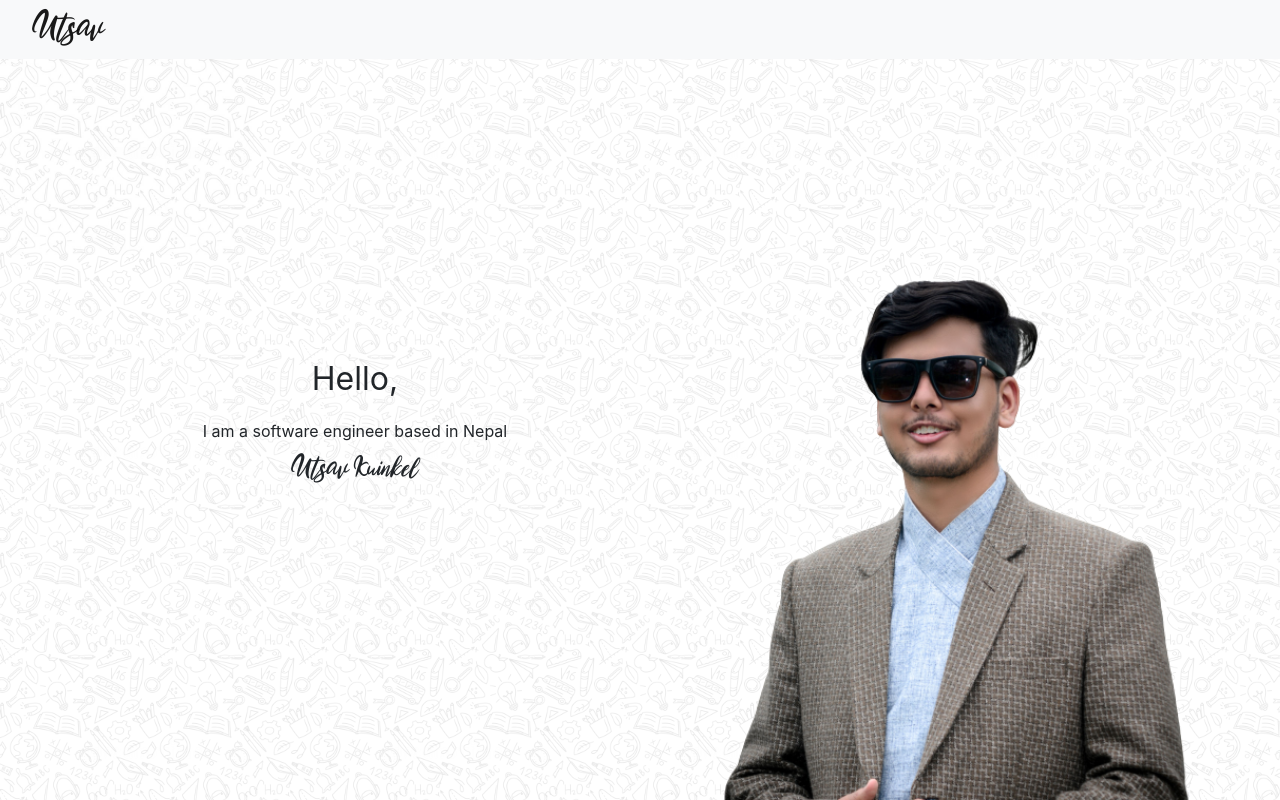
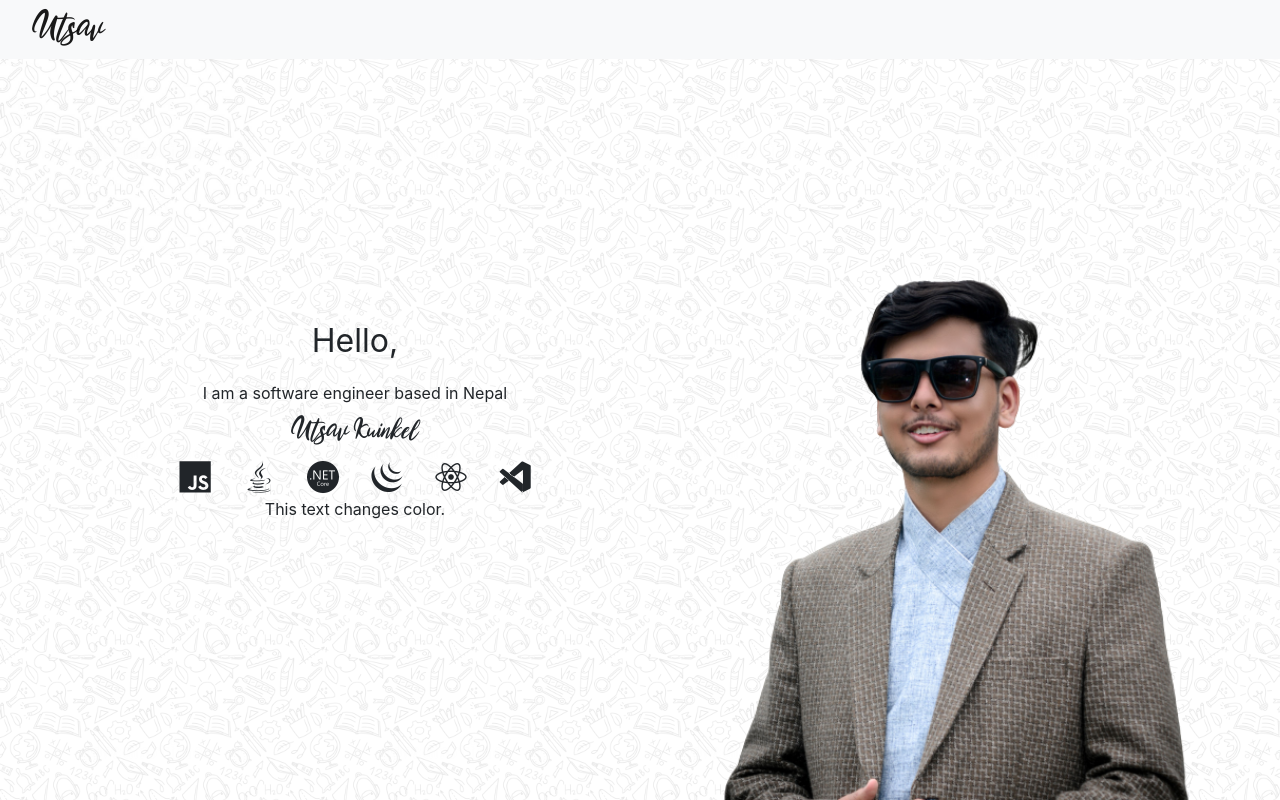
Before and after one commit to utshaav/utshaav, a React (Create React App) app: page /#/ in a window 1280 px wide. Built offline with nearby package versions, Linux system fonts and the light colour scheme.

Commit message:
Added icons and animation

```diff
--- a/public/index.html
+++ b/public/index.html
@@ -5,7 +5,9 @@
     <link rel="stylesheet"
       href="https://cdn.jsdelivr.net/npm/bootstrap@5.1.3/dist/css/bootstrap.min.css"
       integrity="sha384-1BmE4kWBq78iYhFldvKuhfTAU6auU8tT94WrHftjDbrCEXSU1oBoqyl2QvZ6jIW3"
-      crossorigin="anonymous">
+      crossorigin="anonymous"/>
+      <link rel="stylesheet" href="https://cdn.jsdelivr.net/gh/devicons/devicon@v2.15.1/devicon.min.css"/>
+
     <link rel="icon" href="%PUBLIC_URL%/favicon.ico" />
     <meta name="viewport" content="width=device-width, initial-scale=1" />
     <meta name="theme-color" content="#000000" />
--- a/src/App.tsx
+++ b/src/App.tsx
@@ -3,6 +3,7 @@ import logo from './logo.svg';
 import './App.scss';
 import Introduction from './screens/Introduction';
 import NavBar from './components/navbar/NavBar';
+import Loader from './components/Basics/Loader';
 
 function App() {
   return (
--- /dev/null
+++ b/src/Components/Basics/Loader.module.scss
@@ -0,0 +1,33 @@
+.main{
+    display: inline-block;
+    i {
+       padding: 0.5em;
+       font-size: 2em;
+      //  animation: zoom-in-zoom-out 1s ease infinite;
+    //    position: relative;
+    //    animation-duration: 6s;
+    }
+
+    // @for $i from 1 through 5 {
+
+    //     i:nth-child(#{$i}) {
+    //     //   background-color: lighten($base-color, $i * 5%);
+    //         animation-delay: $i * 1s;
+    //         // animation: zoom-in-zoom-out ease-out infinite;
+    //         animation-name: zoom-in-zoom-out;
+    //         animation-duration: 5s;
+    //         animation-iteration-count: infinite;
+
+    //     }
+    // }
+
+
+}
+
+@keyframes zoom-in-zoom-out {
+    50% {
+      font-size: 2em;
+      // padding-left: 1em;
+      // padding-right: 1em;
+    }
+}
--- /dev/null
+++ b/src/Components/Basics/Loader.tsx
@@ -0,0 +1,35 @@
+// import { prototype } from 'events';
+import React from 'react'
+import loader from './Loader.module.scss';
+interface prototype {
+  animate : boolean
+}
+
+const child = ()  => {
+  return(
+    <div className={loader.main}>
+          <i className="devicon-javascript-plain"></i>
+          <i className="devicon-java-plain"></i>
+          <i className="devicon-dotnetcore-plain"></i>
+          <i className="devicon-jquery-plain"></i>
+          <i className="devicon-react-plain"></i>
+          <i className="devicon-vscode-plain"></i>
+      </div>
+  )
+}
+
+const wrappedChild = ()  => {
+  return(
+    <div className={loader.animate}>
+      {child()}
+    </div>
+  )
+}
+
+function Loader({animate = false}: prototype) {
+  return(
+    animate ? wrappedChild() : child()
+  )
+}
+
+export default Loader
--- a/src/screens/Introduction.tsx
+++ b/src/screens/Introduction.tsx
@@ -1,5 +1,6 @@
 import React from "react";
 import image from "../assets/images/utsav.png";
+import Loader from "../components/Basics/Loader";
 import CodeSnipp from "../components/CodeSnipp/CodeSnipp";
 import "./Introduction.scss";
 
@@ -12,6 +13,8 @@ function Introduction() {
           <p className="intro_text">Hello, </p>
           <p>I am a software engineer based in Nepal</p>
           <p className="branding">Utsav Kuinkel</p>
+          <Loader animate={false} />
+          <p>This text changes color.</p>
         </div>
         <div className="col-md-6" style={{ backgroundColor: "", height: '92vh' }}>
 
```
Also changed, not shown: src/screens/Introduction.scss (+10 -0 lines).
